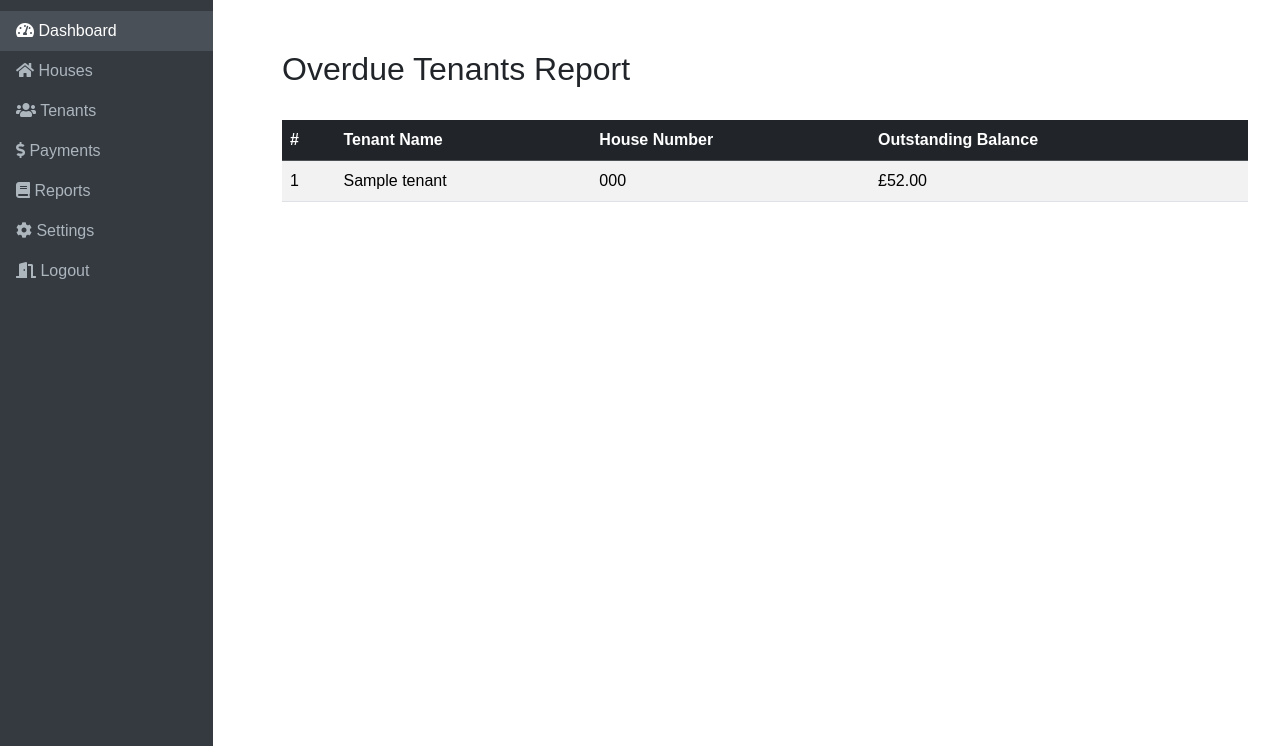
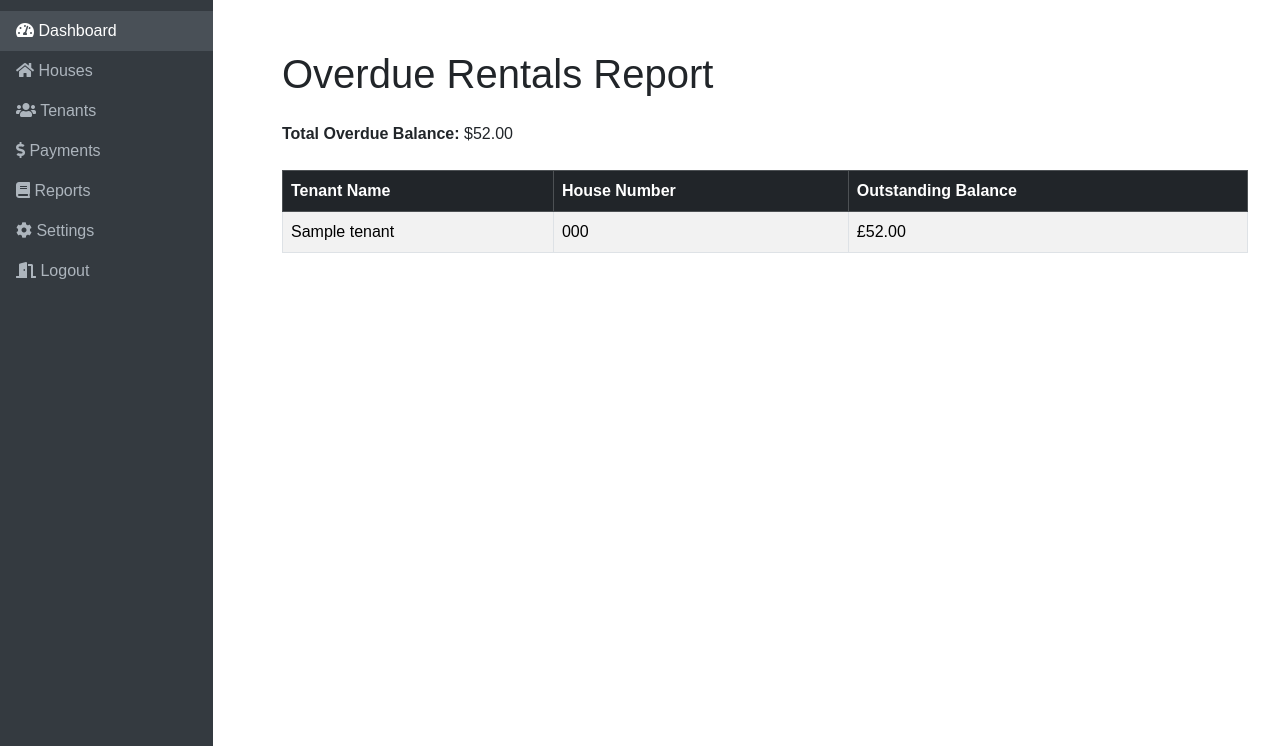
Before and after one commit to Danielkioko18/rental-system-in-django, a Django app: page /rentals/reports/overdue/ in a window 1280 px wide. Shown: the part 54-800 px from the top of the page. Run offline with Django 5.2, Linux system fonts and the light colour scheme; a user stored in the database is signed in; tables that the repository leaves empty hold one stand-in row (values such as "Sample post"); some libraries are stand-ins or nearby versions.

Commit message:
Overdue report update

```diff
--- a/rentals/templates/overdue-rentals-report.html
+++ b/rentals/templates/overdue-rentals-report.html
@@ -1,16 +1,16 @@
 {% extends 'base.html' %}
 
 {% block content %}
-<div class="container-fluid">
-    <div class="row mb-4">
-        <h2 class="mt-4">Overdue Tenants Report</h2>
-    </div>
+  <div class="container">
+    <h1 class="my-4">Overdue Rentals Report</h1>
 
-    <div class="table-responsive">
-        <table class="table table-striped table-hover">
+    <!-- Display Total Overdue Balance -->
+    <p><strong>Total Overdue Balance: </strong>${{ total_overdue_balance }}</p>
+
+    <!-- Tenants Table -->
+    <table class="table table-striped table-bordered mt-4">
       <thead class="table-dark">
         <tr>
-                    <th>#</th>
           <th>Tenant Name</th>
           <th>House Number</th>
           <th>Outstanding Balance</th>
@@ -18,17 +18,17 @@
       </thead>
       <tbody>
         {% for tenant in tenants %}
-                {% if tenant.outstanding_balance > 0 %}
           <tr>
-                    <td>{{ forloop.counter }}</td>
             <td>{{ tenant.name }}</td>
-                    <td>{{ tenant.house.number }}</td>
+            <td>{{ tenant.house }}</td>
             <td>£{{ tenant.outstanding_balance }}</td>
           </tr>
-                {% endif %}
+        {% empty %}
+          <tr>
+            <td colspan="3" class="text-center">No tenants with an outstanding balance.</td>
+          </tr>
         {% endfor %}
       </tbody>
     </table>
   </div>
-</div>
 {% endblock %}
--- a/rentals/views.py
+++ b/rentals/views.py
@@ -380,8 +380,27 @@ class OverdueRentalsReportView(LoginRequiredMixin, TemplateView):
 
     def get_context_data(self, **kwargs):
         context = super().get_context_data(**kwargs)
-        context['tenants'] = [tenant for tenant in Tenant.objects.all() if tenant.outstanding_balance() > 0]
+
+        # Get all tenants with an outstanding balance
+        tenants_with_outstanding_balance = []
+        total_overdue_balance = Decimal('0.00')  # Initialize total overdue balance
+
+        for tenant in Tenant.objects.all():
+            outstanding_balance = tenant.outstanding_balance()  # Assuming this method exists on the Tenant model
+            if outstanding_balance > 0:
+                tenants_with_outstanding_balance.append({
+                    'name': tenant.name,
+                    'house': tenant.house.number,
+                    'outstanding_balance': outstanding_balance
+                })
+                total_overdue_balance += outstanding_balance  # Add to total overdue balance
+
+        # Add the tenants and total overdue balance to the context
+        context['tenants'] = tenants_with_outstanding_balance
+        context['total_overdue_balance'] = total_overdue_balance
+
         return context
+
 
 
 class SettingsView(LoginRequiredMixin, TemplateView):
```
Lines whose indentation alone changed are shown as unchanged.
